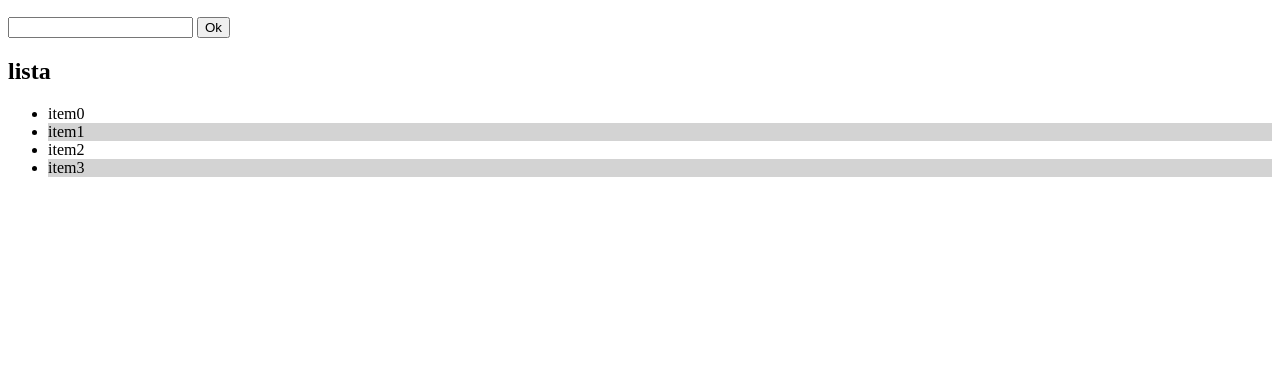
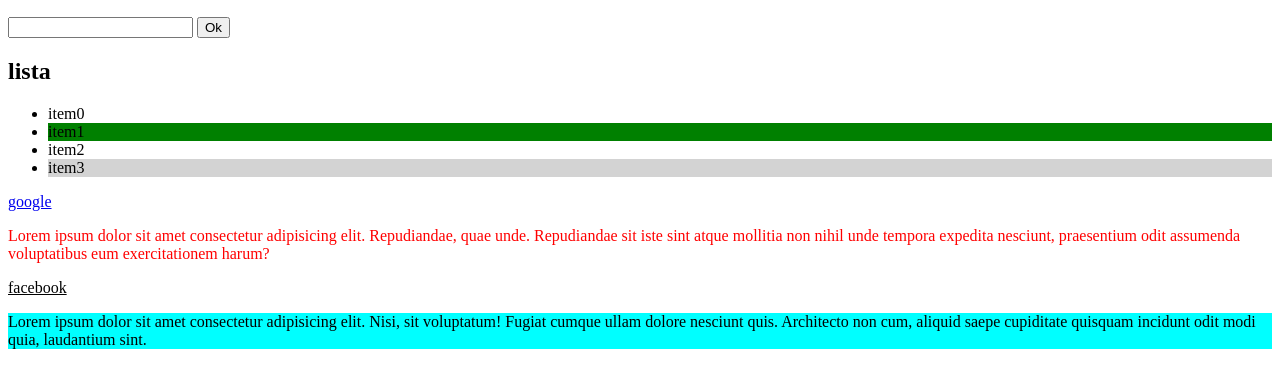
Before and after one commit to KKornel123/DOM, a plain HTML site: page index.html in a window 1280 px wide. Shown: the part 110-498 px from the top of the page. Drawn offline with Linux system fonts and the light colour scheme.

Commit message:
hozzaadtuk a getelemeteryket

```diff
--- a/index.html
+++ b/index.html
@@ -6,6 +6,7 @@
     <meta http-equiv="X-UA-Compatible" content="IE=edge">
     <meta name="viewport" content="width=device-width, initial-scale=1.0">
     <title>Document</title>
+    <link rel="stylesheet" href="style.css">
 </head>
 
 <body>
@@ -26,6 +27,20 @@
             <li class="item">item3</li>
         </ul>
     </div>
+    <div id="elso">
+        <a href="www.google.com">google</a>
+        <p>
+            Lorem ipsum dolor sit amet consectetur adipisicing elit. Repudiandae, quae unde. Repudiandae sit iste sint
+            atque mollitia non nihil unde tempora expedita nesciunt, praesentium odit assumenda voluptatibus eum
+            exercitationem harum?
+
+    </div>
+    <div id="masodik">
+        <a href="https://www.facebook.com">facebook</a>
+        <p>Lorem ipsum dolor sit amet consectetur adipisicing elit. Nisi, sit voluptatum! Fugiat cumque ullam dolore
+            nesciunt quis. Architecto non cum, aliquid saepe cupiditate quisquam incidunt odit modi quia, laudantium
+            sint.
+    </div>
     <script src="script.js"></script>
 
 </body>
--- a/script.js
+++ b/script.js
@@ -15,3 +15,13 @@ for(let i = 0; i <items.length; i++) {
         items[i].style.backgroundColor="lightgray";
     }
 }
+console.log(document.getElementsByTagName("h2"));
+console.log(document.querySelector("#elso a"));
+let elsoLink=document.querySelector("#elso p");
+ elsoLink.style.color="red";
+
+ console.log(document.querySelectorAll(".item"));
+
+ let list=document.querySelectorAll(".item");
+
+ list[1].style.backgroundColor="green";
--- /dev/null
+++ b/style.css
@@ -0,0 +1,7 @@
+#masodik p {
+    background-color: aqua;
+}
+
+#masodik a {
+    color: black;
+}
```
